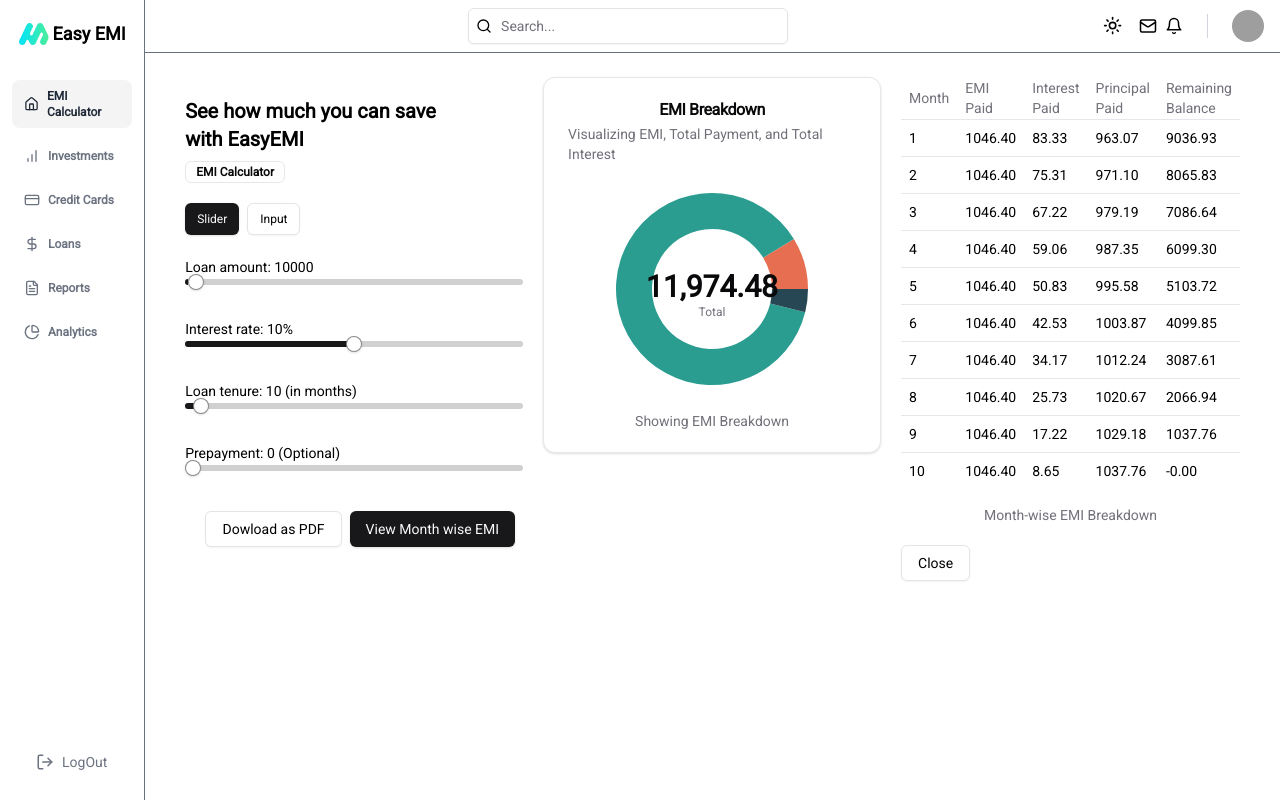
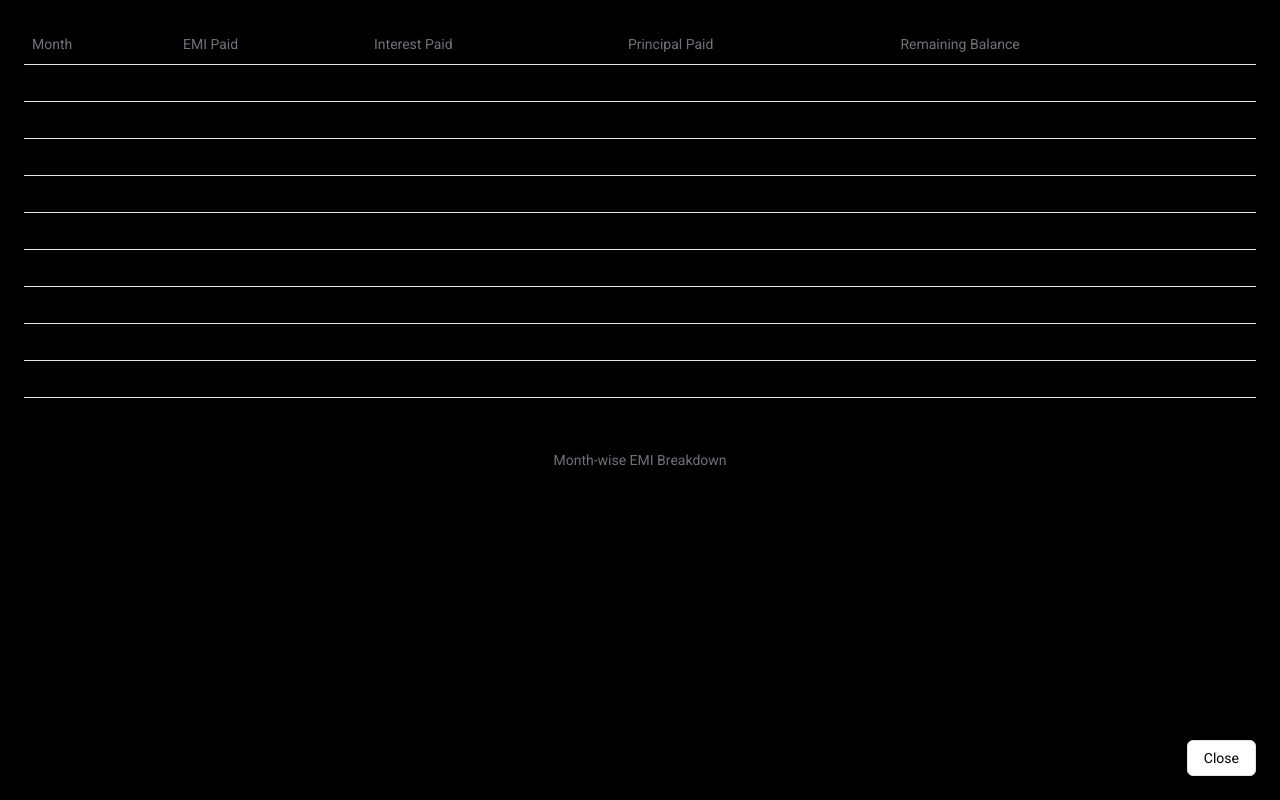
Before and after one commit to StarDust130/EasyEMI, a Next.js app: page /emi-calculator in a window 1280 px wide. Both pictures are taken after a click on the button "View Month wise EMI". Built offline with nearby package versions, Linux system fonts and the light colour scheme; grey boxes are pictures that could not be loaded.

Commit message:
Month-wise Bug fix

```diff
--- a/src/components/screen/EmiCalculator.tsx
+++ b/src/components/screen/EmiCalculator.tsx
@@ -95,6 +95,7 @@ const EmiCalculator = () => {
   };
 
   return (
+    <>
       <div className="py-6 px-10 w-full flex  flex-col-reverse md:flex-row">
         <div className="flex flex-col w-full md:w-1/2 mt-5">
           <h1 className="font-semibold text-xl text-center md:text-start  ">
@@ -256,7 +257,8 @@ const EmiCalculator = () => {
           />
         </div>
         {showMonthWise && (
-        <div className="w-full md:w-1/2 md:ml-5 mt-5 md:mt-0">
+          <div className="fixed inset-0 bg-black  flex flex-col p-6 z-50">
+            <div className="overflow-x-auto flex-1 rounded-lg shadow-lg">
               <Table>
                 <TableCaption>Month-wise EMI Breakdown</TableCaption>
                 <TableHeader>
@@ -280,9 +282,10 @@ const EmiCalculator = () => {
                   ))}
                 </TableBody>
               </Table>
+            </div>
             <Button
               variant={"outline"}
-            className="mt-5"
+              className="mt-4 self-end"
               onClick={() => setShowMonthWise(false)}
             >
               Close
@@ -290,6 +293,7 @@ const EmiCalculator = () => {
           </div>
         )}
       </div>
+    </>
   );
 };
 
```
Lines whose indentation alone changed are shown as unchanged.
